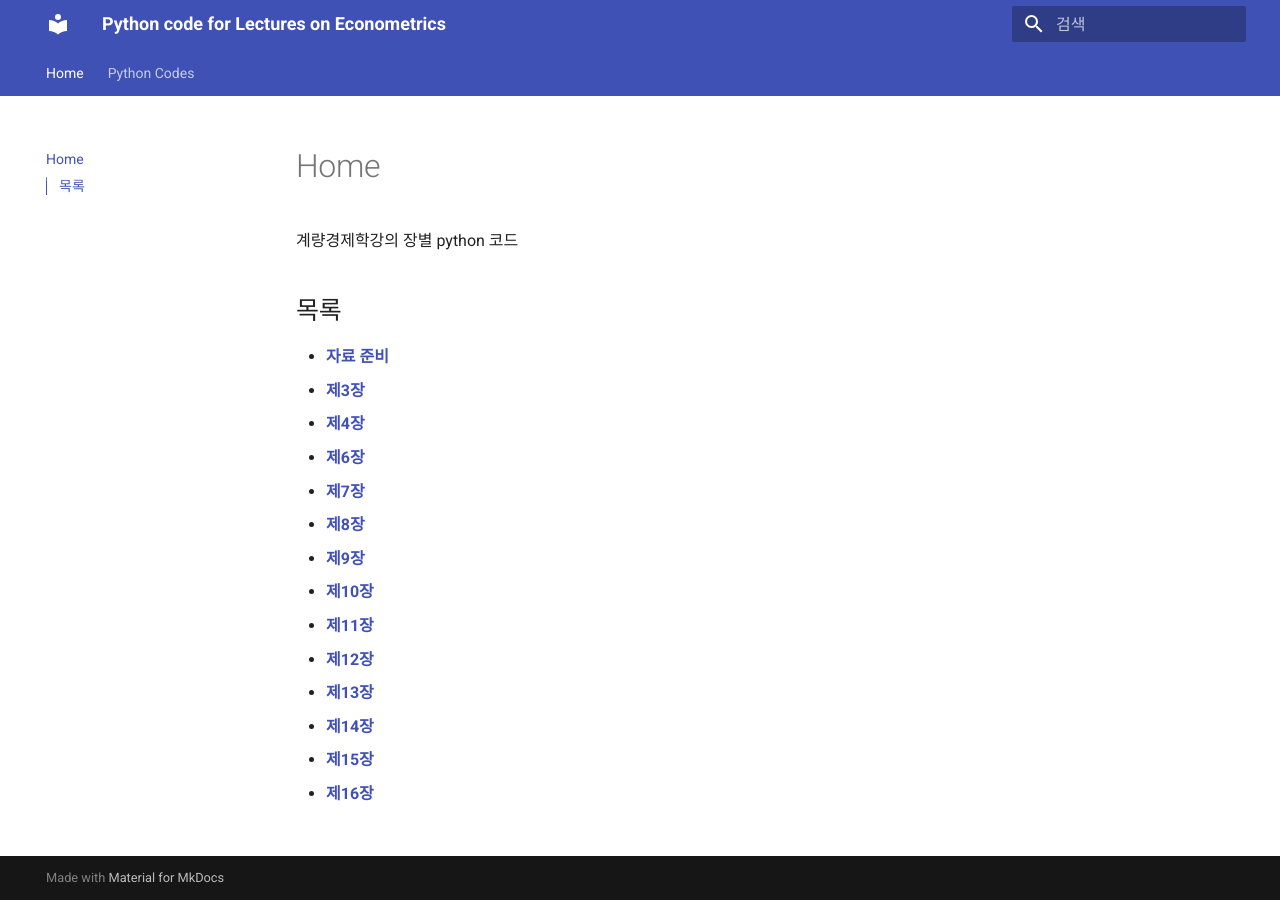
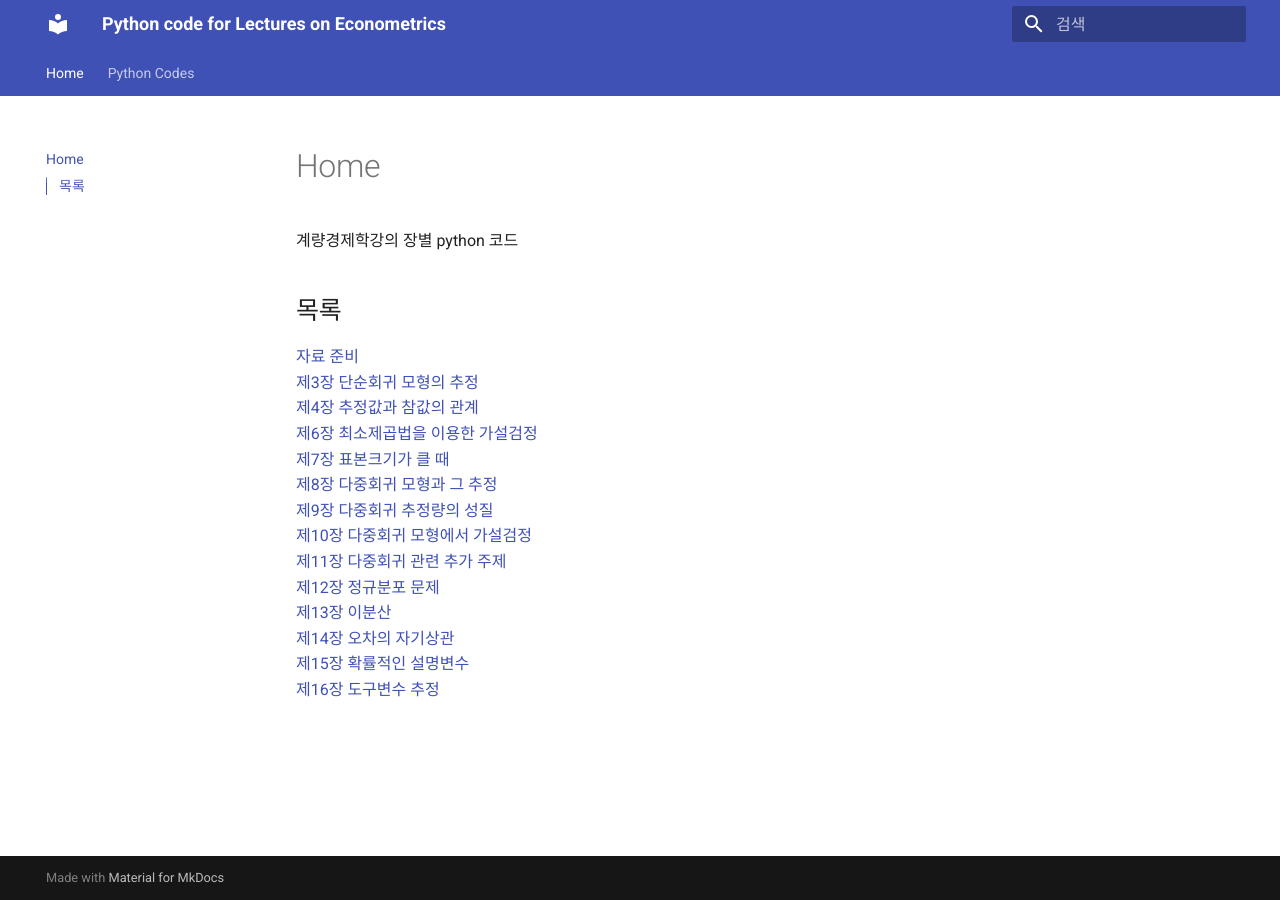
Before and after one commit to chan079/loepy, an MkDocs documentation site: the page built from docs/index.md, in a window 1280 px wide. Built offline with MkDocs 1.6.1 and Material for MkDocs 9.7.7, drawn with Linux system fonts in a browser that asks for light colours.

Commit message:
Update index.md

```diff
--- a/docs/index.md
+++ b/docs/index.md
@@ -4,17 +4,17 @@
 
 ## 목록
 
-- **[자료 준비](00.md)**
-- **[제3장](03.md)**
-- **[제4장](04.md)**
-- **[제6장](06.md)**
-- **[제7장](07.md)**
-- **[제8장](08.md)**
-- **[제9장](09.md)**
-- **[제10장](10.md)**
-- **[제11장](11.md)**
-- **[제12장](12.md)**
-- **[제13장](13.md)**
-- **[제14장](14.md)**
-- **[제15장](15.md)**
-- **[제16장](16.md)**
+[자료 준비](00.md)<br />
+[제3장 단순회귀 모형의 추정](03.md)<br />
+[제4장 추정값과 참값의 관계](04.md)<br />
+[제6장 최소제곱법을 이용한 가설검정](06.md)<br />
+[제7장 표본크기가 클 때](07.md)<br />
+[제8장 다중회귀 모형과 그 추정](08.md)<br />
+[제9장 다중회귀 추정량의 성질](09.md)<br />
+[제10장 다중회귀 모형에서 가설검정](10.md)<br />
+[제11장 다중회귀 관련 추가 주제](11.md)<br />
+[제12장 정규분포 문제](12.md)<br />
+[제13장 이분산](13.md)<br />
+[제14장 오차의 자기상관](14.md)<br />
+[제15장 확률적인 설명변수](15.md)<br />
+[제16장 도구변수 추정](16.md)
```
